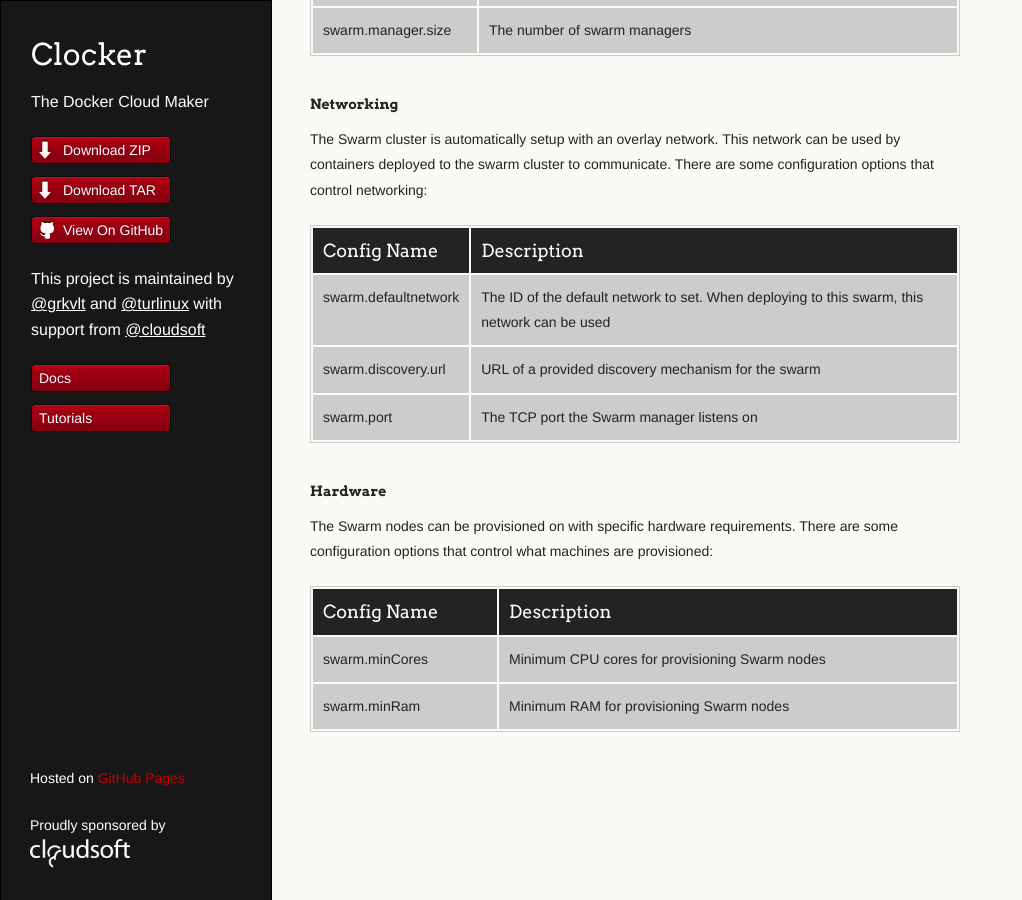
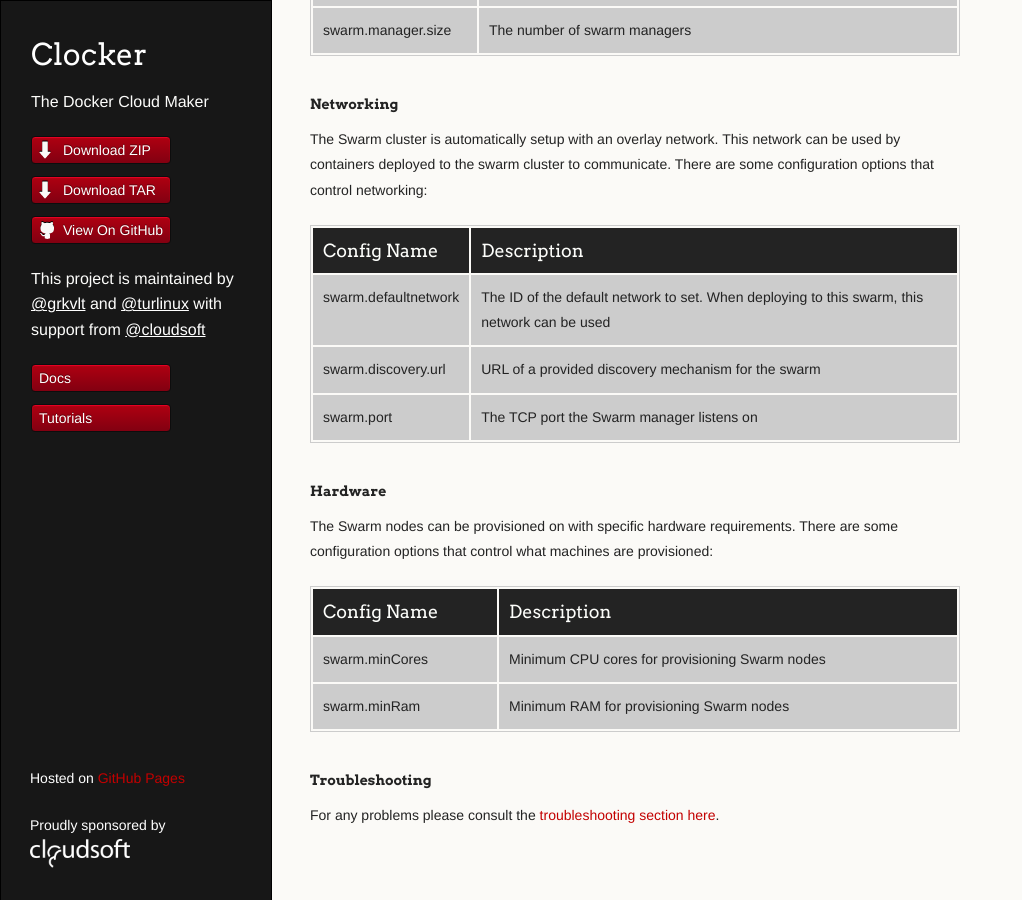
Before and after one commit to brooklyncentral/clocker, a Jekyll site: the page built from docs/swarm-cluster.md, in a window 1280 px wide and 900 px high, scrolled down 2043 px. Shown: the whole window, without its empty margins (0-1022 px from the left). Built offline with Jekyll 4.4.1, drawn with Linux system fonts in a browser that asks for light colours.

Commit message:
Update swarm-cluster.md

```diff
--- a/docs/swarm-cluster.md
+++ b/docs/swarm-cluster.md
@@ -59,3 +59,6 @@
 |----------------|------------------------------------------------|
 | swarm.minCores | Minimum CPU cores for provisioning Swarm nodes |
 | swarm.minRam   | Minimum RAM for provisioning Swarm nodes       |
+
+#### Troubleshooting
+For any problems please consult the [troubleshooting section here](troubleshooting.html).
```
